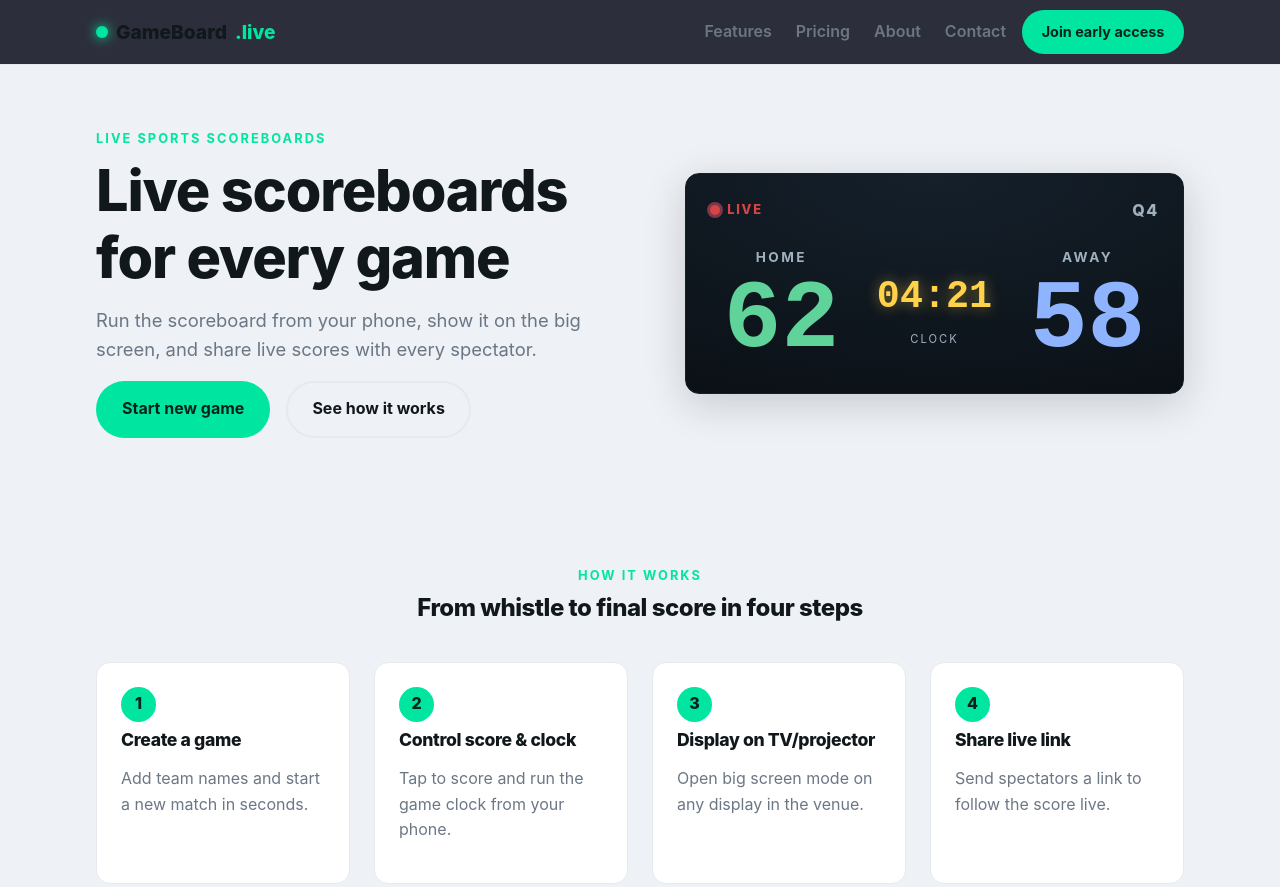
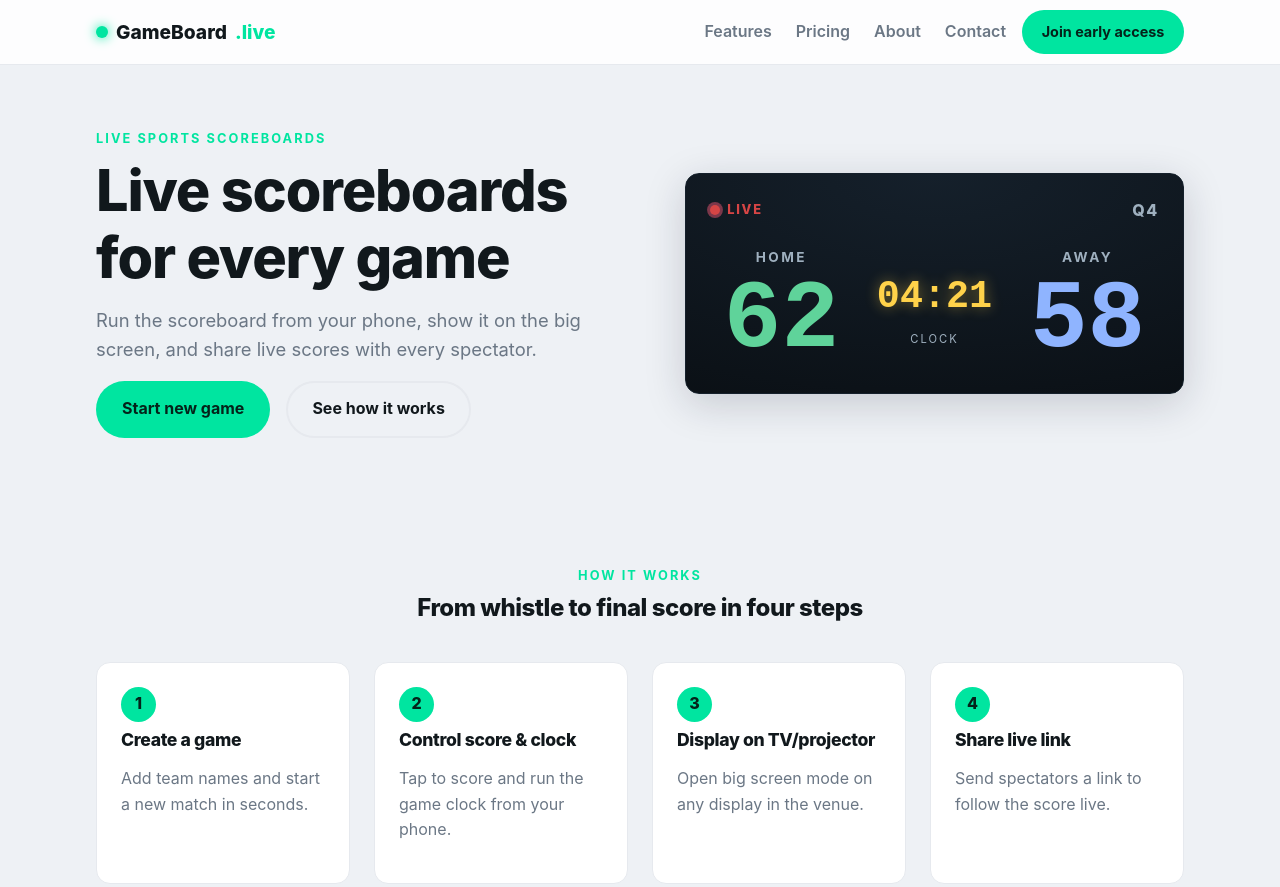
Before and after one commit to sneat-co/gameboard, an Astro site in the folder landings/: page / in a window 1280 px wide. Shown: the top 887 px of the page. Built offline with nearby package versions, Linux system fonts and the light colour scheme; Astro itself is replaced by a stand-in of ours.

Commit message:
fix(landings): readability fixes under light palette

```diff
--- a/landings/src/components/Header.astro
+++ b/landings/src/components/Header.astro
@@ -38,7 +38,7 @@ const path = Astro.url.pathname;
     position: sticky;
     top: 0;
     z-index: 10;
-    background: rgba(10, 14, 26, 0.85);
+    background: color-mix(in srgb, var(--color-surface) 85%, transparent);
     backdrop-filter: blur(10px);
     border-bottom: 1px solid var(--color-border);
   }
```
